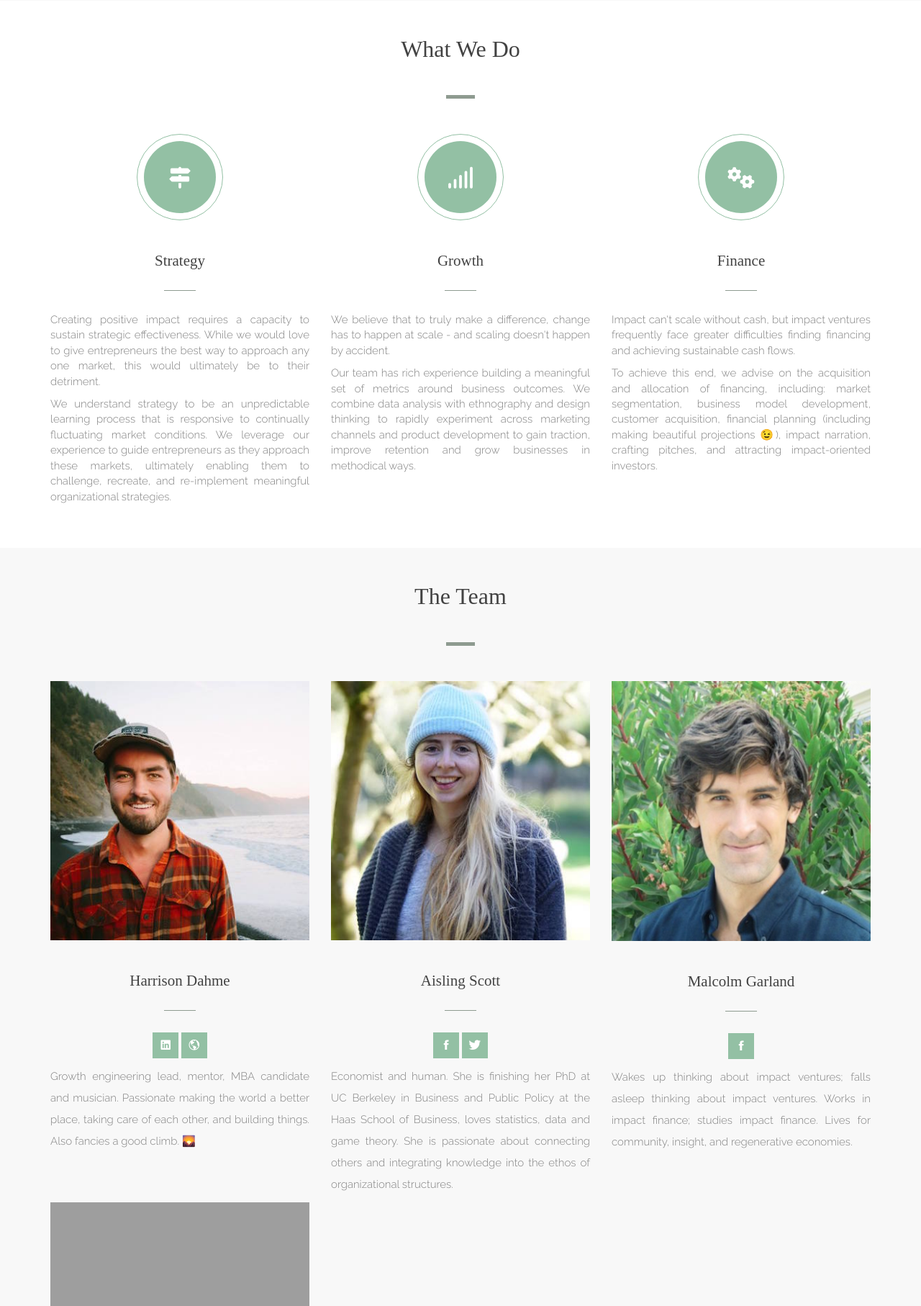
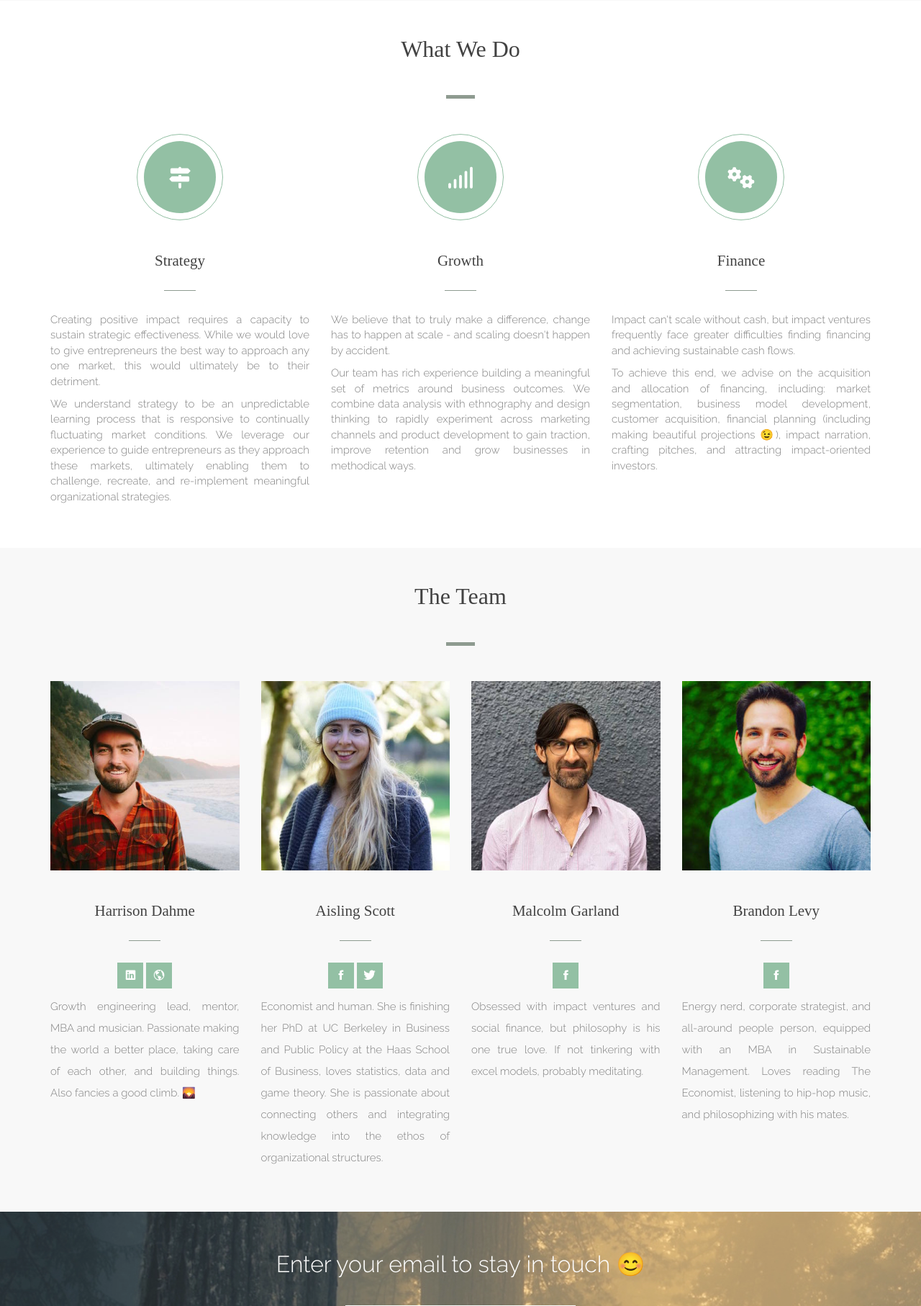
Before and after one commit to hdahme/goodvibes, a Flask app: page / in a window 1280 px wide. Shown: the part 1217-3031 px from the top of the page at 72% size. Run offline with Flask 2, Linux system fonts and the light colour scheme; parts of the project's set-up code (start-up, migrations or seed data) failed here and were passed over; some libraries are stand-ins or nearby versions; grey boxes are pictures that could not be loaded.

Commit message:
+ more photos

```diff
--- a/flask-app/static/css/style.css
+++ b/flask-app/static/css/style.css
@@ -367,7 +367,7 @@ section{
 
 /*Home page*/
 .header{
-	background-image: url(../images/redwoods.jpg);
+	background-image: url(../images/goodvibes.jpg);
 	height: 100vh;
 	position: relative;
 	min-height: 659px;
--- a/flask-app/templates/index.html
+++ b/flask-app/templates/index.html
@@ -6,7 +6,7 @@
         <meta name="viewport" content="width=device-width, initial-scale=1">
 
         <title>Good Vibes Ventures | Home</title>
-        <link rel="shortcut icon" type="image/x-icon" href="/static/images/logo.png"/>
+        <link rel="shortcut icon" type="image/png" sizes="32x32" href="/static/images/goodvibes-logo-small.png"/>
 
         <link href="/static/css/bootstrap.min.css" rel="stylesheet">
         <link href="/static/css/bootstrap-theme.min.css" rel="stylesheet">
@@ -44,7 +44,7 @@
                             <div class="row">
                                 <div class="col-xs-6">
                                     <div class="logo">
-                                        <a href="#"><span class="fa fa-viacoin"></span></a>
+                                        <a href="#"><img src="/static/images/goodvibes-logo-small.png"></a>
                                     </div>
                                 </div>
                                 <div class="col-xs-6 text-right">
@@ -167,7 +167,7 @@
                 <div class="container">
                     <h2 class="title">The Team</h2>
                     <div class="row">
-                        <div class="col-sm-4">
+                        <div class="col-sm-3">
                             <div class="vira-card">
                                 <div class="vira-card-header">
                                     <img class="img-responsive team-photo" src="/static/images/harrison.jpg">
@@ -181,7 +181,7 @@
                                         </ul>
                                     </div>
                                     <p>
-                                       Growth engineering lead, mentor, MBA candidate and musician. Passionate
+                                       Growth engineering lead, mentor, MBA and musician. Passionate
                                        making the world a better place, taking care of each other, and building things.
                                        Also fancies a good climb.
                                        <span class="emoji">🌄</span>
@@ -189,7 +189,7 @@
                                 </div>
                             </div>
                         </div>
-                        <div class="col-sm-4">
+                        <div class="col-sm-3">
                             <div class="vira-card">
                                 <div class="vira-card-header">
                                     <img class="img-responsive" src="/static/images/aisling.jpg">
@@ -211,7 +211,7 @@
                                 </div>
                             </div>
                         </div>
-                        <div class="col-sm-4">
+                        <div class="col-sm-3">
                             <div class="vira-card">
                                 <div class="vira-card-header">
                                     <img class="img-responsive" src="/static/images/malcolm.jpg">
@@ -224,19 +224,18 @@
                                         </ul>
                                     </div>
                                     <p>
-                                        Wakes up thinking about impact ventures; falls asleep thinking about
-                                        impact ventures. Works in impact finance; studies impact finance.
-                                        Lives for community, insight, and regenerative economies.
+                                        Obsessed with impact ventures and social finance, but philosophy is
+                                        his one true love. If not tinkering with excel models, probably meditating.
                                     </p>
                                 </div>
                             </div>
                         </div>
-                      </div>
-                      <div class="row">
-                        <div class="col-sm-4">
+                      <!-- </div> -->
+                      <!-- <div class="row"> -->
+                      <div class="col-sm-3">
                           <div class="vira-card">
                               <div class="vira-card-header">
-                                    <img class="img-responsive" src="/static/images/9.jpg">
+                                  <img class="img-responsive" src="/static/images/brandon.jpg">
                               </div>
                               <div class="vira-card-content">
                                   <h3>Brandon Levy</h3>
@@ -247,7 +246,9 @@
                                       </ul>
                                   </div>
                                   <p>
-                                        Also the handsomest man alive.
+                                      Energy nerd, corporate strategist, and all-around people person, equipped
+                                      with an MBA in Sustainable Management. Loves reading The Economist,
+                                      listening to hip-hop music, and philosophizing with his mates.
                                   </p>
                               </div>
                           </div>
```
Also changed, not shown: flask-app/static/images/brandon.jpg (added), flask-app/static/images/goodvibes-logo-small.png (added), flask-app/static/images/goodvibes-logo.png (added), flask-app/static/images/goodvibes.jpg (added), flask-app/static/images/malcolm.jpg. Lines whose indentation alone changed are shown as unchanged.
